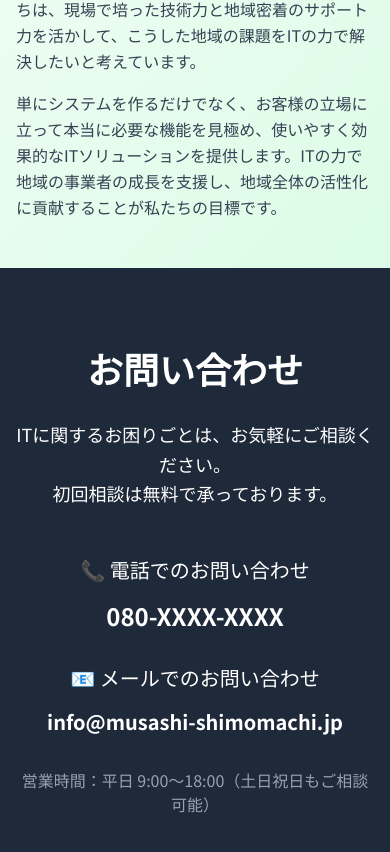
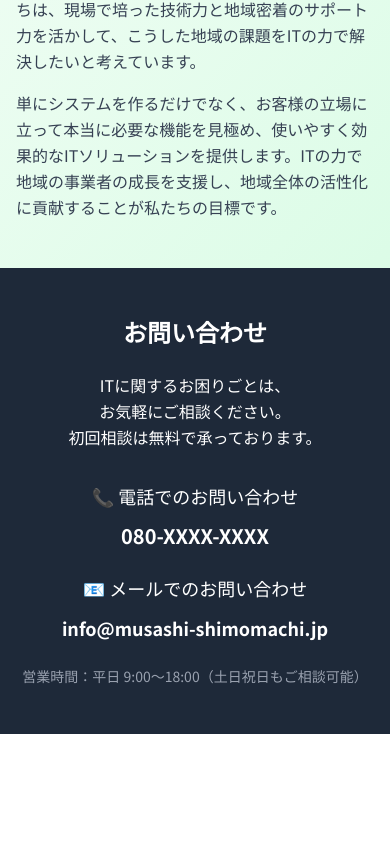
Before and after one commit to Musashi-Shitamachi-Info/shitamachi-it-hp, a Next.js app: page / in a window 390 px wide. Shown: the part 2682-3534 px from the top of the page. After the commit the page ends 3416 px from the top, so only its background shows below. Built offline with nearby package versions, Linux system fonts and the light colour scheme.

Commit message:
お問い合わせセクションのレスポンシブ対応

```diff
--- a/src/app/page.tsx
+++ b/src/app/page.tsx
@@ -99,25 +99,29 @@
       </section>
 
       {/* Contact Section */}
-      <section id="contact" className="py-20 bg-gray-800 text-white text-center">
-        <div className="max-w-4xl mx-auto px-4">
-          <h2 className="text-4xl font-bold mb-8">お問い合わせ</h2>
-          <p className="text-lg mb-12 leading-relaxed">
-            ITに関するお困りごとは、お気軽にご相談ください。
-            <br />
-            初回相談は無料で承っております。
+      <section id="contact" className="py-12 sm:py-16 md:py-20 bg-gray-800 text-white text-center">
+        <div className="max-w-4xl mx-auto px-4 sm:px-6 lg:px-8">
+          <h2 className="text-2xl sm:text-3xl md:text-4xl font-bold mb-6 sm:mb-8">お問い合わせ</h2>
+          <p className="text-base sm:text-lg mb-8 sm:mb-10 md:mb-12 leading-relaxed">
+            <span className="inline-block">ITに関するお困りごとは、</span>
+            <span className="inline-block">お気軽にご相談ください。</span>
+            <br className="hidden sm:block" />
+            <span className="inline-block">初回相談は無料で承っております。</span>
           </p>
-          <div className="space-y-8">
+          <div className="space-y-6 sm:space-y-8">
             <div>
-              <p className="text-xl mb-4">📞 電話でのお問い合わせ</p>
-              <p className="text-2xl font-bold mb-8">080-XXXX-XXXX</p>
+              <p className="text-lg sm:text-xl mb-3 sm:mb-4">📞 電話でのお問い合わせ</p>
+              <p className="text-xl sm:text-2xl font-bold mb-6 sm:mb-8">080-XXXX-XXXX</p>
             </div>
             <div>
-              <p className="text-xl mb-4">📧 メールでのお問い合わせ</p>
-              <p className="text-xl font-bold">info@musashi-shimomachi.jp</p>
+              <p className="text-lg sm:text-xl mb-3 sm:mb-4">📧 メールでのお問い合わせ</p>
+              <p className="text-lg sm:text-xl font-bold">info@musashi-shimomachi.jp</p>
             </div>
           </div>
-          <p className="text-gray-400 mt-8">営業時間：平日 9:00〜18:00（土日祝日もご相談可能）</p>
+          <p className="text-sm sm:text-base text-gray-400 mt-6 sm:mt-8">
+            <span className="inline-block">営業時間：平日 9:00〜18:00</span>
+            <span className="inline-block">（土日祝日もご相談可能）</span>
+          </p>
         </div>
       </section>
     </main>
```
